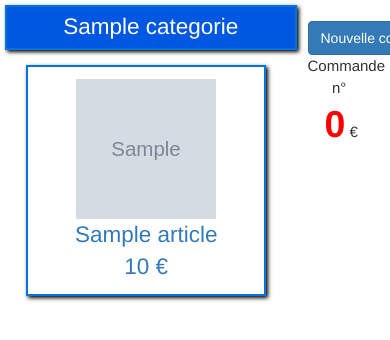
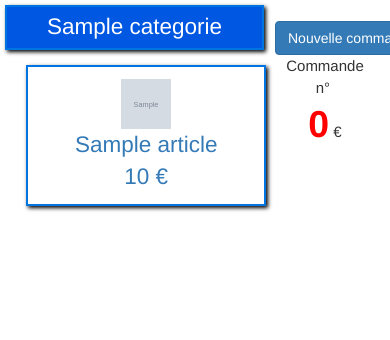
Before and after one commit to Romular/caissevl, a Django app: template caisse/templates/index_caisse.html in a window 390 px wide; the page is wider, and only the part inside the window is pictured. Shown: the top 340 px of that part. Run offline with Django 3.2, Linux system fonts and the light colour scheme; the template is opened without the code that fills it: most values are stand-ins (such as "Sample title", 1, 10 or a date in 2020); grey boxes marked "Sample" are stand-in pictures; some libraries are stand-ins or nearby versions.

Commit message:
minor changes for smartphones

```diff
--- a/caisse/templates/index_caisse.html
+++ b/caisse/templates/index_caisse.html
@@ -1,7 +1,7 @@
 {% extends "base.html" %}
 {% block content %}
 <div class="row">
-  <div class="col-xs-9">
+  <div class="col-xs-8">
     {% for categorie in categorie_list %}
     <div class="row">
         <div class="col-xs-12 category-title">
@@ -11,14 +11,14 @@
 
       {% for article in categorie.articles.all %}
           <div class="menu-index" id="article_{{article.id}}">
-            <a href="#"><img width="140" height="140" src="{{ article.image.url }}"></a> <br />
+            <a href="#"><img width="50" height="50" src="{{ article.image.url }}"></a> <br />
             <a href="#">{{ article }} <br /> {{article.prix_vente}} €</a>
           </div>
       {% endfor %}
     {% endfor %}
 
   </div>
-  <div class="col-xs-3">
+  <div class="col-xs-4">
     <div class="row">
         <div class="col-xs-12 center">
         <br />
```
